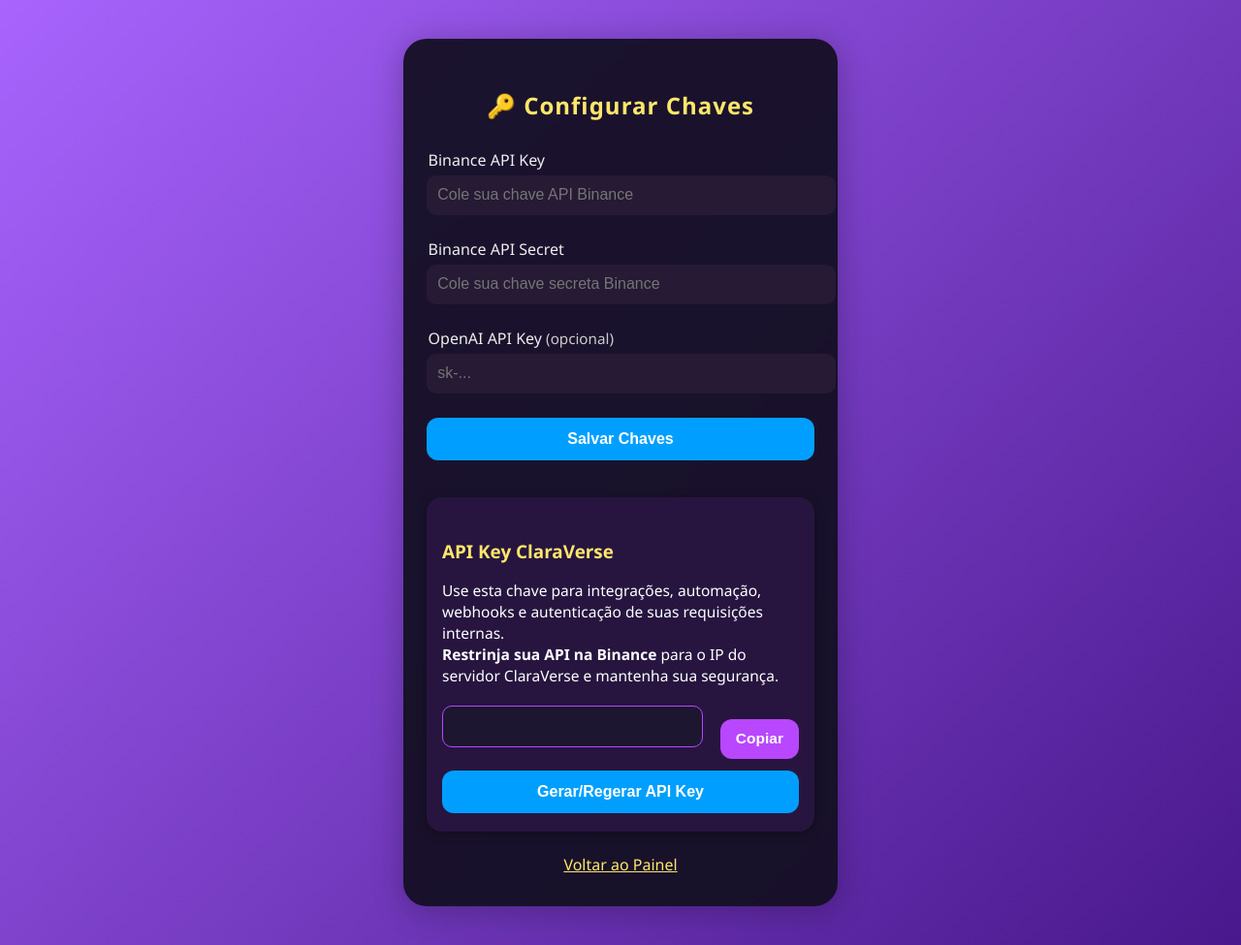
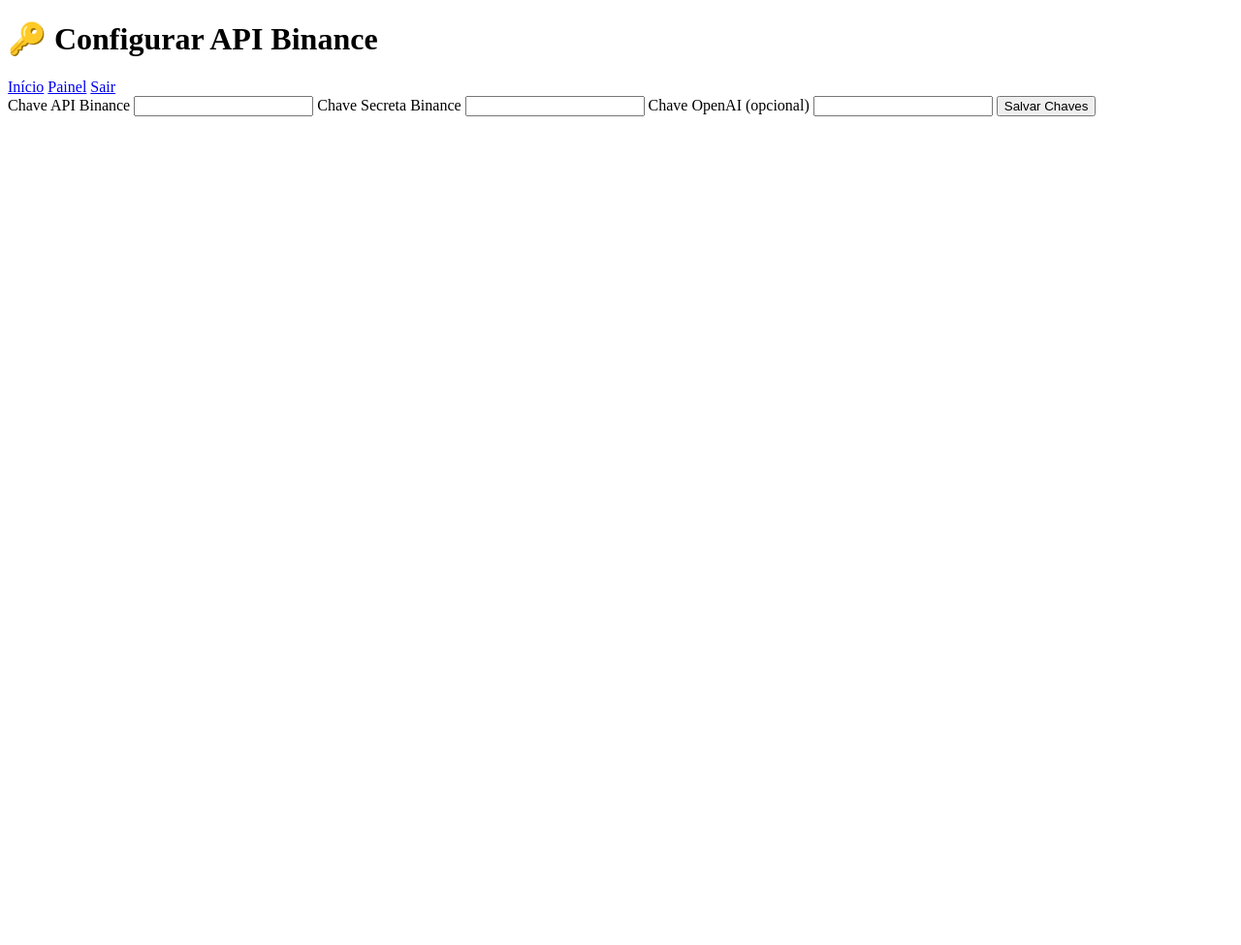
Before and after one commit to Claratrade33/Soma, a Flask app: template templates/configurar.html in a window 1280 px wide. Shown: the whole page at 97% size. After the commit the page ends 120 px from the top, so only its background shows below. Run offline with Flask 3, Linux system fonts and the light colour scheme; the template is opened without the code that fills it, so the values that code supplies are empty.

Commit message:
Atualizar o configurar.html

```diff
--- a/templates/configurar.html
+++ b/templates/configurar.html
@@ -2,190 +2,38 @@
 <html lang="pt-br">
 <head>
     <meta charset="UTF-8">
-    <title>Configurar Chaves | ClaraVerse Finance</title>
-    <meta name="viewport" content="width=device-width, initial-scale=1">
-    <style>
-        body {
-            min-height: 100vh;
-            background: linear-gradient(135deg, #a864fd 0%, #49188c 100%);
-            font-family: 'Segoe UI', 'Arial', sans-serif;
-            margin: 0;
-        }
-        .container {
-            max-width: 400px;
-            margin: 40px auto;
-            padding: 2rem 1.5rem;
-            background: rgba(20, 15, 35, 0.94);
-            border-radius: 24px;
-            box-shadow: 0 4px 32px #0004;
-            color: #fff;
-        }
-        h2 {
-            text-align: center;
-            margin-bottom: 1.8rem;
-            color: #ffe76a;
-            letter-spacing: 1px;
-        }
-        label {
-            display: block;
-            margin: 1.1rem 0 0.35rem 0.1rem;
-            color: #eee;
-            font-weight: 500;
-        }
-        input[type="text"], input[type="password"] {
-            width: 100%;
-            padding: 0.7rem;
-            border: none;
-            border-radius: 10px;
-            font-size: 1rem;
-            margin-bottom: 0.4rem;
-            background: #261a34;
-            color: #ffe76a;
-        }
-        .btn-main, .btn-copy {
-            background: #009fff;
-            color: #fff;
-            border: none;
-            padding: 0.8rem 1.2rem;
-            border-radius: 12px;
-            font-weight: bold;
-            font-size: 1rem;
-            margin-top: 1.2rem;
-            cursor: pointer;
-            transition: background .2s;
-        }
-        .btn-main:hover {
-            background: #21c8f6;
-        }
-        .btn-copy {
-            background: #b847ff;
-            margin-left: 0.6rem;
-            padding: 0.7rem 1rem;
-            font-size: 0.97rem;
-        }
-        .btn-copy:hover {
-            background: #8005ad;
-        }
-        .api-section {
-            margin-top: 2.4rem;
-            padding: 1.5rem 1rem 1.2rem 1rem;
-            background: rgba(40, 22, 66, 0.93);
-            border-radius: 16px;
-            box-shadow: 0 2px 12px #0005;
-        }
-        .api-section h3 {
-            color: #ffe76a;
-            margin-bottom: 0.5rem;
-            font-size: 1.18rem;
-        }
-        .api-key-row {
-            display: flex;
-            align-items: center;
-            gap: 0.5rem;
-        }
-        .api-key-row input {
-            flex: 1;
-            color: #fff;
-            background: #1c1630;
-            border: 1px solid #b847ff;
-            font-size: 1rem;
-            padding: 0.7rem;
-        }
-        .success, .error {
-            margin-top: 1.2rem;
-            padding: 1rem 0.8rem;
-            border-radius: 10px;
-            font-weight: bold;
-            text-align: center;
-            font-size: 1rem;
-        }
-        .success {
-            background: #15d83c22;
-            color: #1be583;
-            border: 1px solid #1be58388;
-        }
-        .error {
-            background: #ff084422;
-            color: #ffb6b6;
-            border: 1px solid #ff084488;
-        }
-        @media (max-width: 600px) {
-            .container { max-width: 98vw; }
-        }
-    </style>
+    <title>Configurar API • ClaraVerse</title>
+    <link rel="stylesheet" href="{{ url_for('static', filename='style.css') }}">
 </head>
 <body>
-    <div class="container">
-        <h2>🔑 Configurar Chaves</h2>
-        <form method="POST" action="{{ url_for('configurar') }}">
-            <label for="binance_api_key">Binance API Key</label>
-            <input type="text" id="binance_api_key" name="binance_api_key"
-                value="{{ user.binance_api_key if user and user.binance_api_key else '' }}"
-                autocomplete="off" placeholder="Cole sua chave API Binance" />
-
-            <label for="binance_api_secret">Binance API Secret</label>
-            <input type="text" id="binance_api_secret" name="binance_api_secret"
-                value="{{ user.binance_api_secret if user and user.binance_api_secret else '' }}"
-                autocomplete="off" placeholder="Cole sua chave secreta Binance" />
-
-            <label for="gpt_api_key">OpenAI API Key <span style="color:#ccc; font-size:0.95em;">(opcional)</span></label>
-            <input type="text" id="gpt_api_key" name="gpt_api_key"
-                value="{{ user.gpt_api_key if user and user.gpt_api_key else '' }}"
-                autocomplete="off" placeholder="sk-..." />
-
-            <button type="submit" class="btn-main" style="width:100%;">Salvar Chaves</button>
+    <header>
+        <h1>🔑 Configurar API Binance</h1>
+        <nav>
+            <a href="/">Início</a>
+            <a href="/painel_operacao">Painel</a>
+            <a href="/logout">Sair</a>
+        </nav>
+    </header>
+    <main>
+        <form method="POST" class="config-form">
+            <label>Chave API Binance
+                <input type="text" name="binance_api_key" value="{{ user.binance_api_key or '' }}" autocomplete="off">
+            </label>
+            <label>Chave Secreta Binance
+                <input type="text" name="binance_api_secret" value="{{ user.binance_api_secret or '' }}" autocomplete="off">
+            </label>
+            <label>Chave OpenAI (opcional)
+                <input type="text" name="openai_api_key" value="{{ user.openai_api_key or '' }}" autocomplete="off">
+            </label>
+            <button type="submit">Salvar Chaves</button>
         </form>
-
-        <!-- Mensagem de feedback -->
         {% with messages = get_flashed_messages(with_categories=true) %}
         {% if messages %}
-          {% for category, msg in messages %}
-            <div class="{{ category }}">{{ msg }}</div>
-          {% endfor %}
+            {% for category, message in messages %}
+                <div class="flash {{ category }}">{{ message }}</div>
+            {% endfor %}
         {% endif %}
         {% endwith %}
-
-        <div class="api-section">
-            <h3>API Key ClaraVerse</h3>
-            <p style="font-size:0.97em;">
-                Use esta chave para integrações, automação, webhooks e autenticação de suas requisições internas.<br>
-                <b>Restrinja sua API na Binance</b> para o IP do servidor ClaraVerse e mantenha sua segurança.
-            </p>
-            <div class="api-key-row">
-                <input id="claraverseKey" type="text" value="{{ user.claraverse_api_key or '' }}" readonly>
-                <button class="btn-copy" type="button" onclick="copiarAPIKey()">Copiar</button>
-            </div>
-            <form method="POST" action="{{ url_for('gerar_api_key') }}">
-                <button type="submit" class="btn-main" style="margin-top: 0.8rem; width: 100%;">Gerar/Regerar API Key</button>
-            </form>
-        </div>
-        <div style="margin-top:1.4rem; text-align:center;">
-            <a href="{{ url_for('painel_operacao') }}" style="color:#ffe76a;text-decoration:underline;">Voltar ao Painel</a>
-        </div>
-    </div>
-    <script>
-        function copiarAPIKey() {
-            const input = document.getElementById('claraverseKey');
-            input.select();
-            input.setSelectionRange(0, 99999); // mobile
-            document.execCommand('copy');
-            // Alerta temporário bonito!
-            let alerta = document.createElement("div");
-            alerta.innerText = "API Key copiada!";
-            alerta.style.position = "fixed";
-            alerta.style.top = "25px";
-            alerta.style.left = "50%";
-            alerta.style.transform = "translateX(-50%)";
-            alerta.style.background = "#1be583";
-            alerta.style.color = "#221B33";
-            alerta.style.padding = "14px 38px";
-            alerta.style.borderRadius = "22px";
-            alerta.style.fontWeight = "bold";
-            alerta.style.boxShadow = "0 2px 10px #0004";
-            alerta.style.zIndex = "99999";
-            document.body.appendChild(alerta);
-            setTimeout(() => alerta.remove(), 1500);
-        }
-    </script>
+    </main>
 </body>
 </html>
```
